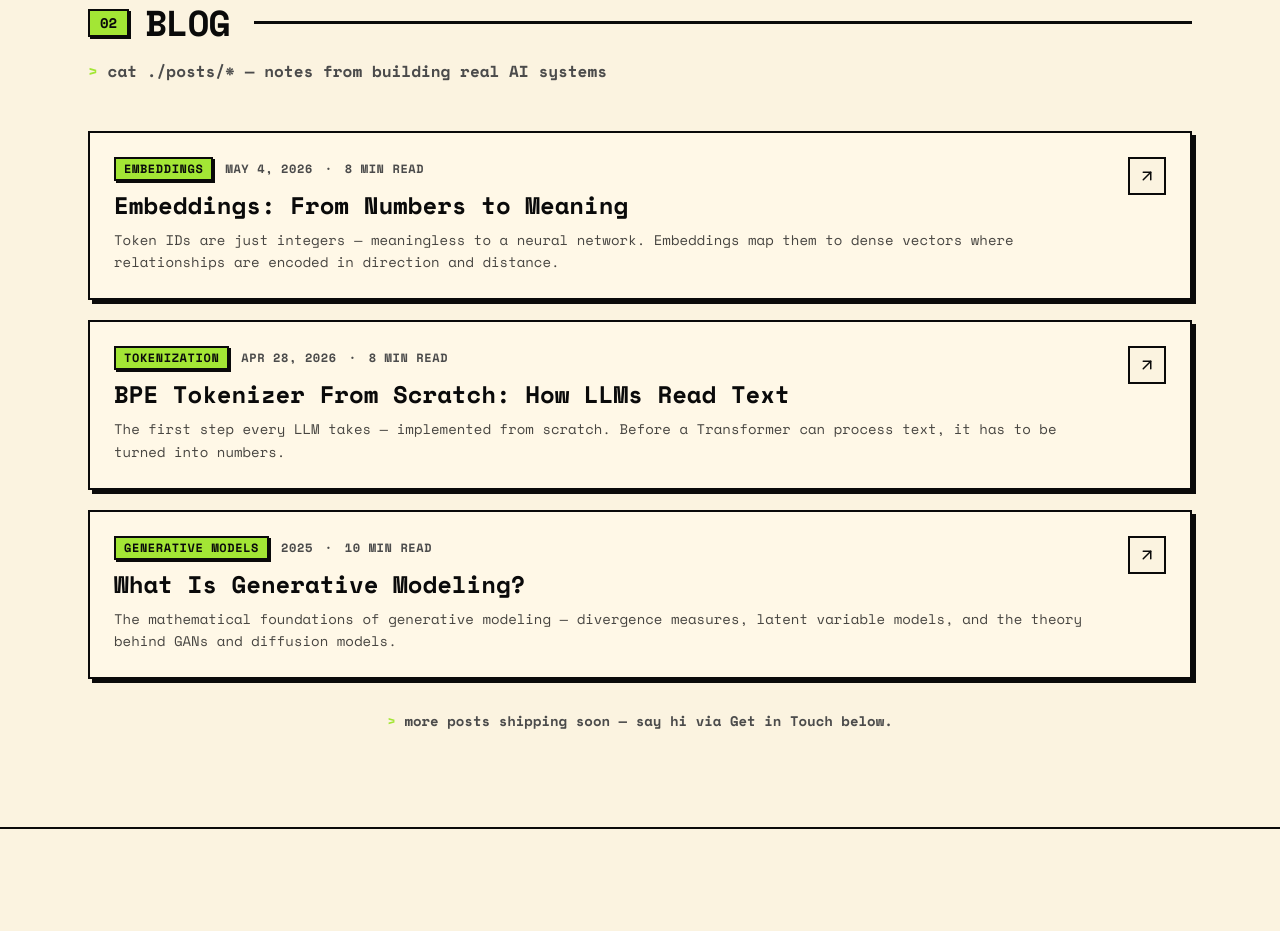
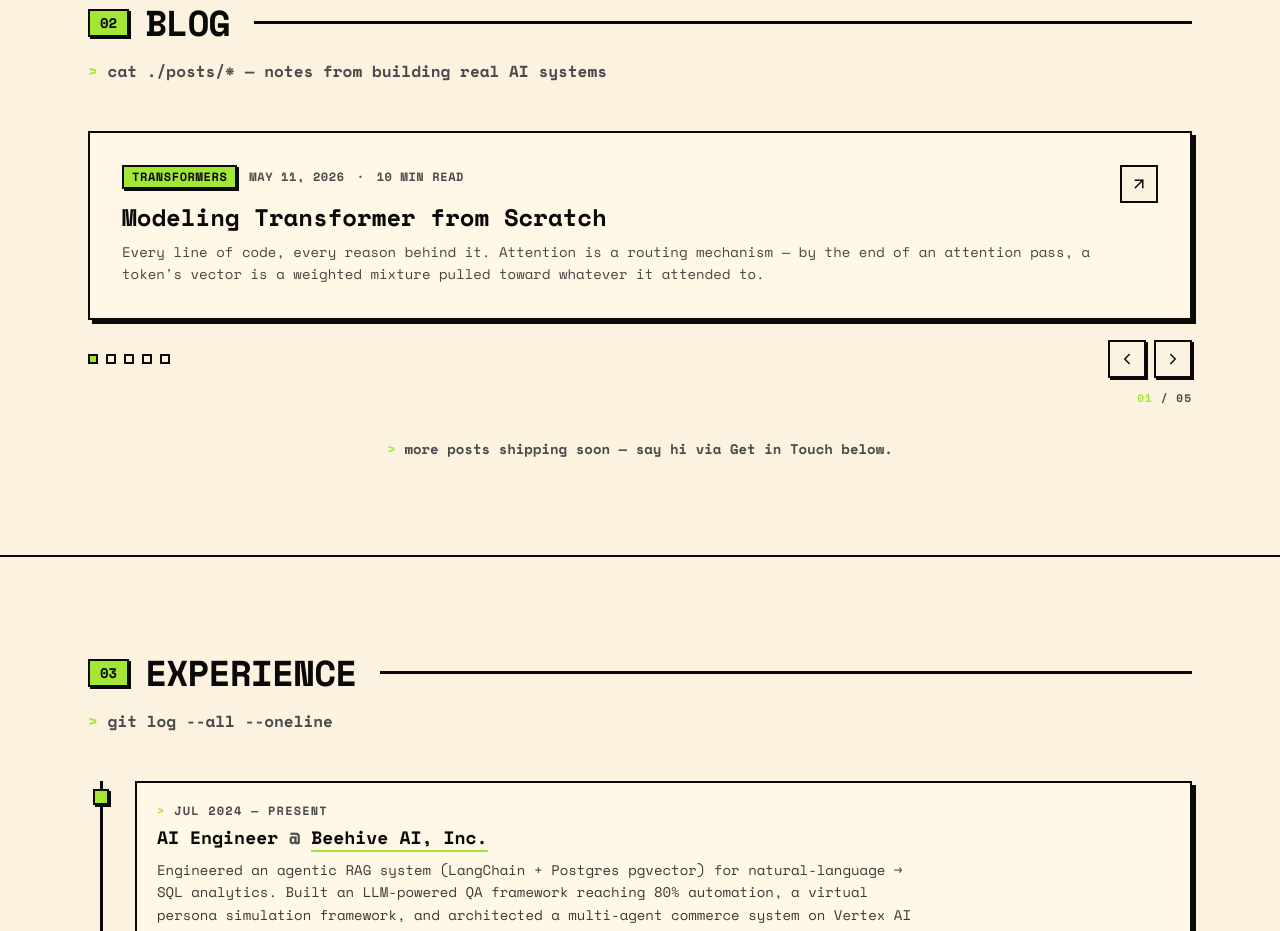
Before and after one commit to kpal002/portfolio, a Next.js app: page / in a window 1280 px wide. Shown: the part 2640-3571 px from the top of the page. Built offline with nearby package versions, Linux system fonts and the light colour scheme.

Commit message:
Add 2 new blog posts and convert blog section to card slider

```diff
--- a/app/components/Blog.jsx
+++ b/app/components/Blog.jsx
@@ -1,11 +1,22 @@
-// Blog — vertical list of posts in brutalist cards (monochrome + lime).
+"use client";
+
+// Blog — horizontal scrolling card carousel (monochrome + lime).
+// Cards scroll left/right with prev/next buttons and a dot indicator.
 // Drop real article URLs into lib/content.js → blogPosts.
 
-import { ArrowUpRight } from "lucide-react";
+import { useState } from "react";
+import { ArrowUpRight, ChevronLeft, ChevronRight } from "lucide-react";
 import SectionHeading from "./SectionHeading";
 import { blogPosts } from "@/lib/content";
 
 export default function Blog() {
+  const [index, setIndex] = useState(0);
+
+  const prev = () => setIndex((i) => (i === 0 ? blogPosts.length - 1 : i - 1));
+  const next = () => setIndex((i) => (i === blogPosts.length - 1 ? 0 : i + 1));
+
+  const post = blogPosts[index];
+
   return (
     <section id="blog" className="scroll-mt-24 border-t-2 border-ink py-24">
       <div className="mx-auto max-w-6xl px-6">
@@ -15,18 +26,17 @@ export default function Blog() {
           subtitle="cat ./posts/* — notes from building real AI systems"
         />
 
-        <div className="grid gap-5">
-          {blogPosts.map((post) => (
+        <div className="relative">
+          {/* Card */}
           <a
             key={post.title}
             href={post.href}
-              target={post.href.startsWith("http") ? "_blank" : undefined}
+            target="_blank"
             rel="noopener noreferrer"
-              className="group flex flex-col gap-3 border-2 border-ink bg-surface p-6 shadow-brutal transition hover:-translate-x-0.5 hover:-translate-y-0.5 hover:bg-accent hover:shadow-brutal-lg sm:flex-row sm:items-start sm:justify-between sm:gap-6"
+            className="group flex flex-col gap-4 border-2 border-ink bg-surface p-8 shadow-brutal transition hover:-translate-x-0.5 hover:-translate-y-0.5 hover:shadow-brutal-lg sm:flex-row sm:items-start sm:justify-between"
           >
-              {/* Left column — meta + title + excerpt */}
             <div className="flex-1">
-                <div className="mb-2 flex flex-wrap items-center gap-3 text-xs font-bold uppercase tracking-wider text-muted">
+              <div className="mb-3 flex flex-wrap items-center gap-3 text-xs font-bold uppercase tracking-wider text-muted">
                 <span className="border-2 border-ink bg-accent px-2 py-0.5 text-ink shadow-brutal-sm">
                   {post.tag}
                 </span>
@@ -41,16 +51,55 @@ export default function Blog() {
                 {post.excerpt}
               </p>
             </div>
-
-              {/* Right column — arrow icon */}
-              <div className="shrink-0 self-start border-2 border-ink bg-bg p-2 transition group-hover:translate-x-0.5 group-hover:bg-ink group-hover:text-accent">
+            <div className="shrink-0 self-start border-2 border-ink bg-bg p-2 transition group-hover:bg-ink group-hover:text-accent">
               <ArrowUpRight size={18} />
             </div>
           </a>
+
+          {/* Prev / Next buttons */}
+          <div className="mt-5 flex items-center justify-between">
+            {/* Dot indicators */}
+            <div className="flex items-center gap-2">
+              {blogPosts.map((_, i) => (
+                <button
+                  key={i}
+                  onClick={() => setIndex(i)}
+                  aria-label={`Go to post ${i + 1}`}
+                  className={`h-2.5 w-2.5 border-2 border-ink transition-all ${
+                    i === index ? "bg-accent" : "bg-bg hover:bg-ink/20"
+                  }`}
+                />
               ))}
             </div>
 
-        {/* Footer line */}
+            {/* Arrow buttons */}
+            <div className="flex gap-2">
+              <button
+                onClick={prev}
+                aria-label="Previous post"
+                className="border-2 border-ink bg-bg p-2 font-bold shadow-brutal-sm transition hover:bg-accent hover:-translate-x-0.5 hover:-translate-y-0.5"
+              >
+                <ChevronLeft size={18} />
+              </button>
+              <button
+                onClick={next}
+                aria-label="Next post"
+                className="border-2 border-ink bg-bg p-2 font-bold shadow-brutal-sm transition hover:bg-accent hover:-translate-x-0.5 hover:-translate-y-0.5"
+              >
+                <ChevronRight size={18} />
+              </button>
+            </div>
+          </div>
+
+          {/* Counter */}
+          <p className="mt-3 text-right text-[11px] font-bold uppercase tracking-widest text-muted">
+            <span className="text-accent">{String(index + 1).padStart(2, "0")}</span>
+            {" / "}
+            {String(blogPosts.length).padStart(2, "0")}
+          </p>
+        </div>
+
+        {/* Footer */}
         <p className="mt-8 text-center text-sm font-bold text-muted">
           <span className="text-accent">{">"} </span>
           more posts shipping soon — say hi via Get in Touch below.
```
Also changed, not shown: lib/content.js. Lines whose indentation alone changed are shown as unchanged.
